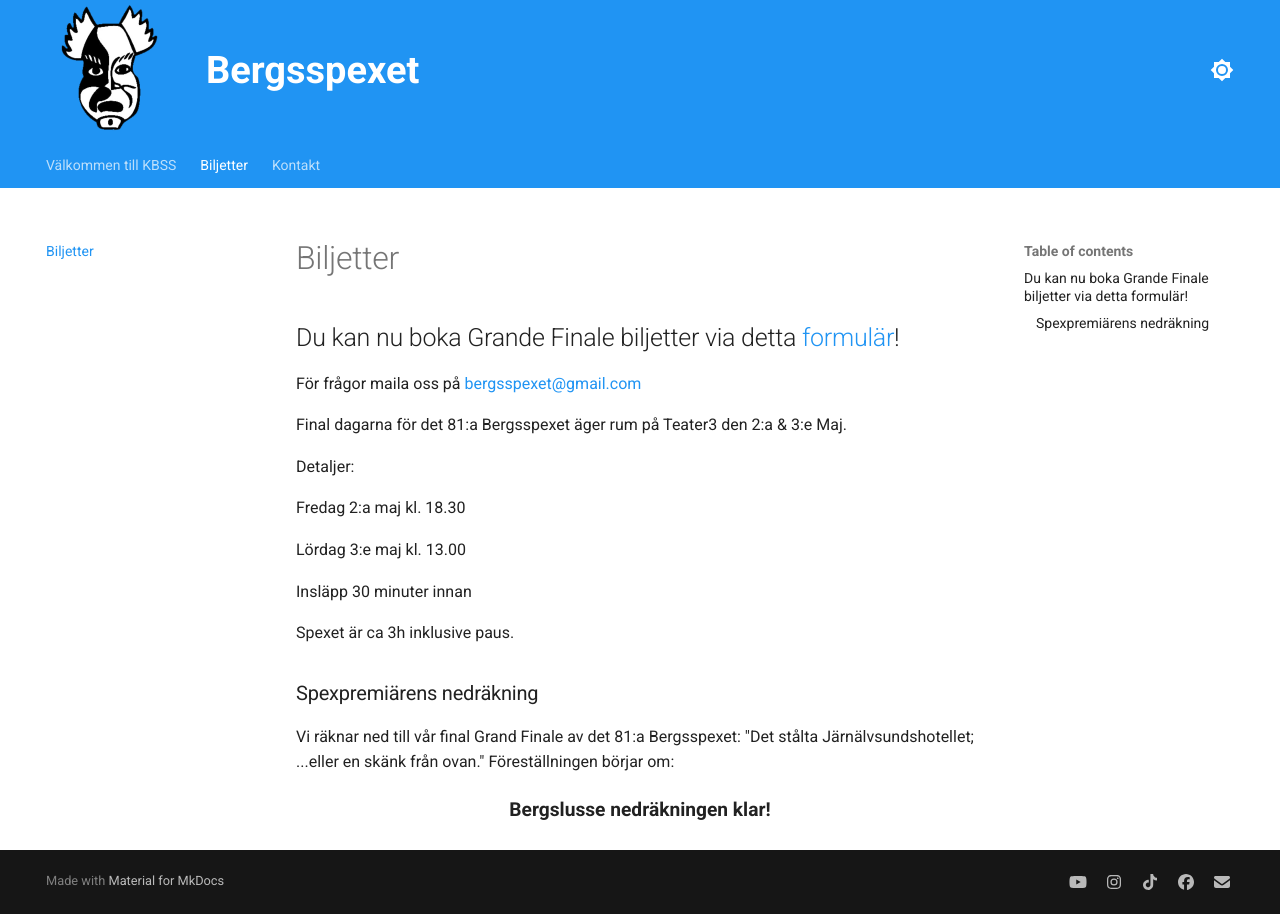
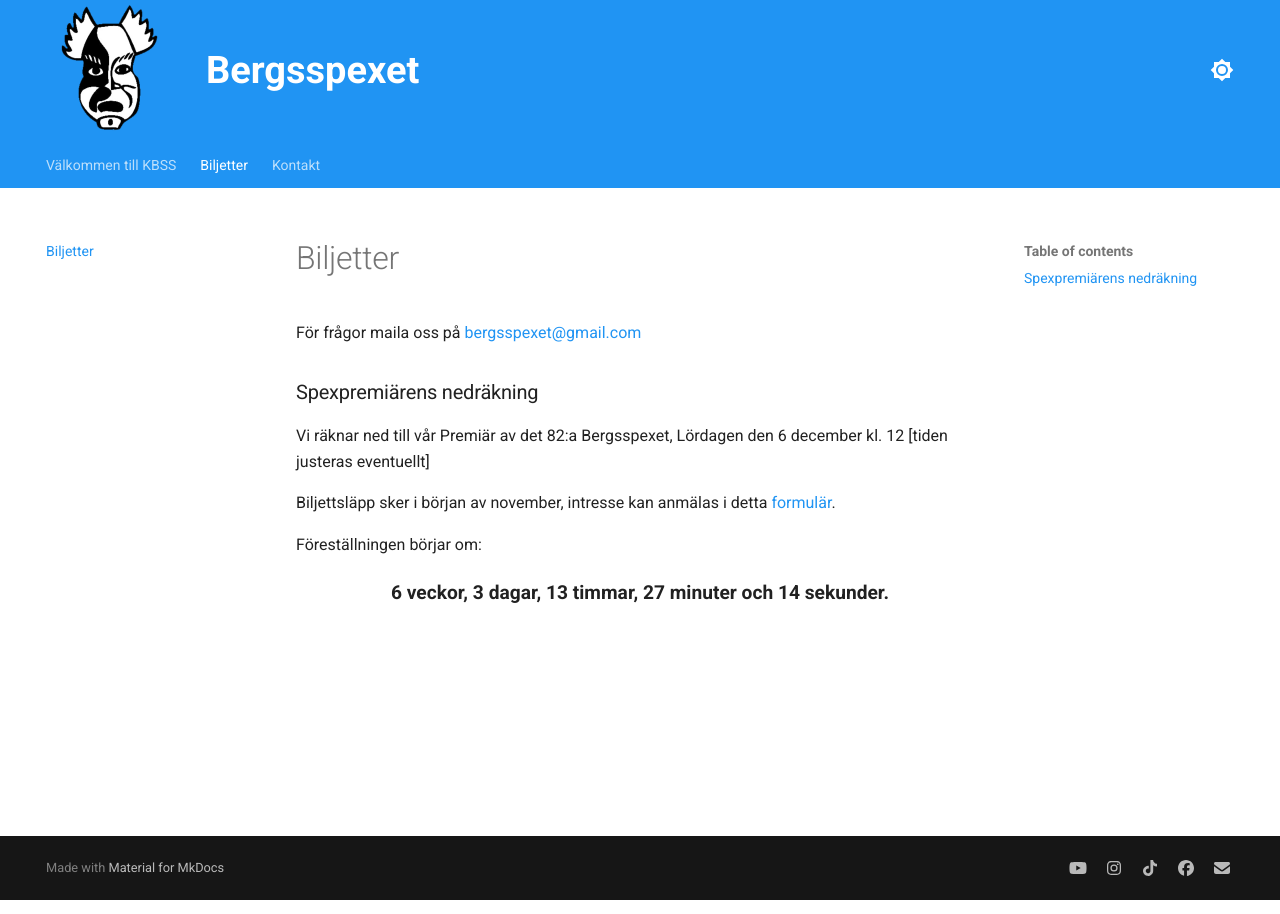
Before and after one commit to Bergsspexet/bergsspexet.github.io, an MkDocs documentation site: the page built from docs/biljetter.md, in a window 1280 px wide. Built offline with MkDocs 1.6.1 and Material for MkDocs 9.7.7, drawn with Linux system fonts in a browser that asks for light colours.

Commit message:
Revise ticket information and countdown date
Updated event details and countdown for the 82nd Bergsspexet.

```diff
--- a/docs/biljetter.md
+++ b/docs/biljetter.md
@@ -1,22 +1,12 @@
 # Biljetter
-
-## Du kan nu boka Grande Finale biljetter via detta [formulär](https://docs.google.com/forms/d/e/1FAIpQLSczhfdzlws5AeZsAuWBJPuDNQfdGRoDwNZlZTnBonZ5wvrZdg/viewform?usp=header)!
 För frågor maila oss på [bergsspexet@gmail.com](mailto:bergsspexet@gmail.com)
 
-Final dagarna för det 81:a Bergsspexet äger rum på Teater3 den 2:a & 3:e Maj.
+### Spexpremiärens nedräkning
+Vi räknar ned till vår Premiär av det 82:a Bergsspexet, Lördagen den 6 december kl. 12 [tiden justeras eventuellt]
 
-Detaljer:
+Biljettsläpp sker i början av november, intresse kan anmälas i detta [formulär](https://forms.gle/fQpLMaoBRRdNBK4Q7).
 
-Fredag 2:a maj kl. 18.30
-
-Lördag 3:e maj kl. 13.00
-
-Insläpp 30 minuter innan
-
-Spexet är ca 3h inklusive paus.
-
-### Spexpremiärens nedräkning
-Vi räknar ned till vår final Grand Finale av det 81:a Bergsspexet: "Det stålta Järnälvsundshotellet; ...eller en skänk från ovan." Föreställningen börjar om:
+Föreställningen börjar om:
 
 <div id="countdown" style="font-size: 1.2em; font-weight: bold; text-align: center; margin: 20px auto;">
   <span id="weeks"></span> veckor,
@@ -28,7 +18,7 @@ Vi räknar ned till vår final Grand Finale av det 81:a Bergsspexet: "Det stålt
 
 
 <script>
-  var targetDate = new Date("May 3, 2025 13:00:00").getTime();
+  var targetDate = new Date("Dec 6, 2025 12:00:00").getTime();
 
   var countdownFunction = setInterval(function() {
     var now = new Date().getTime();
```
